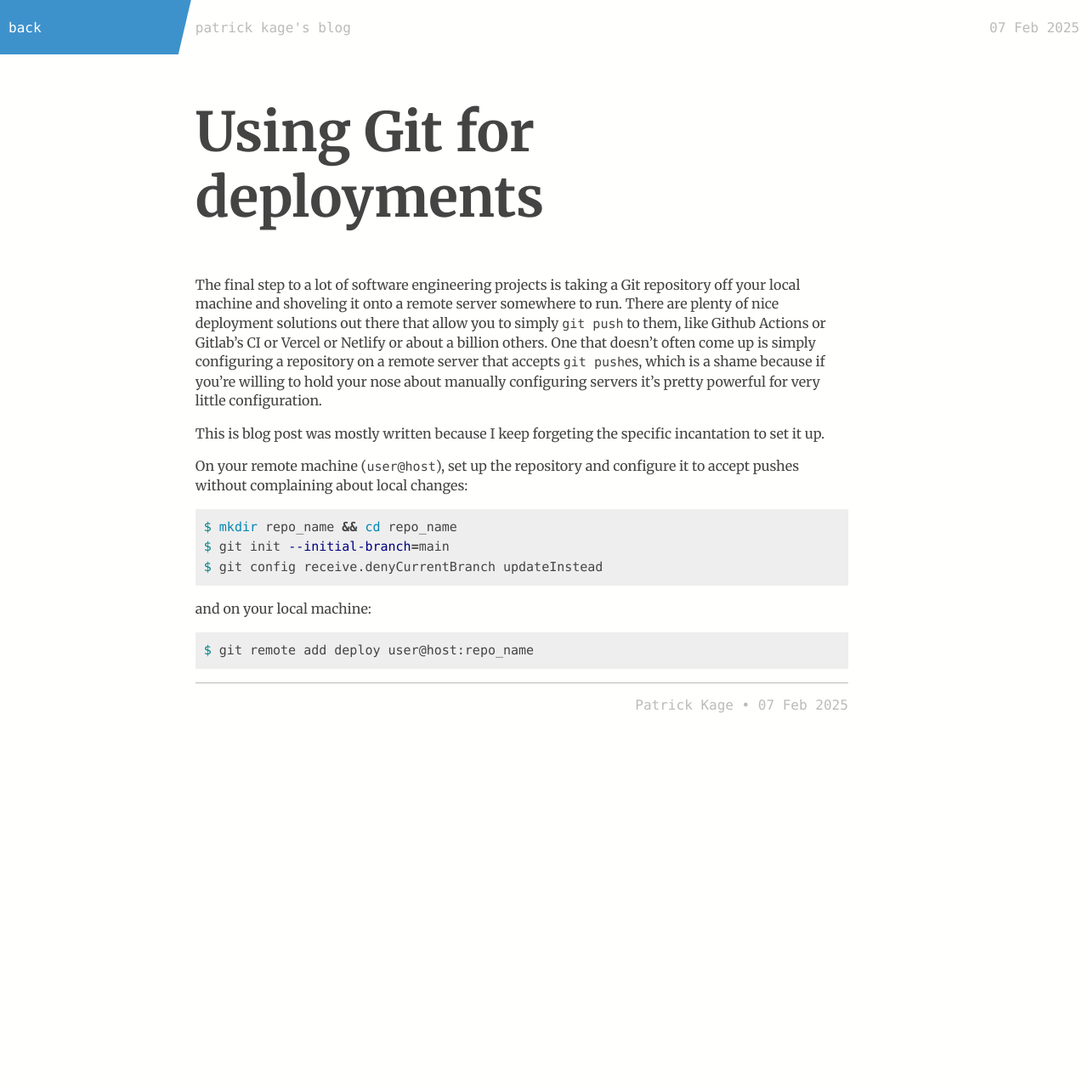
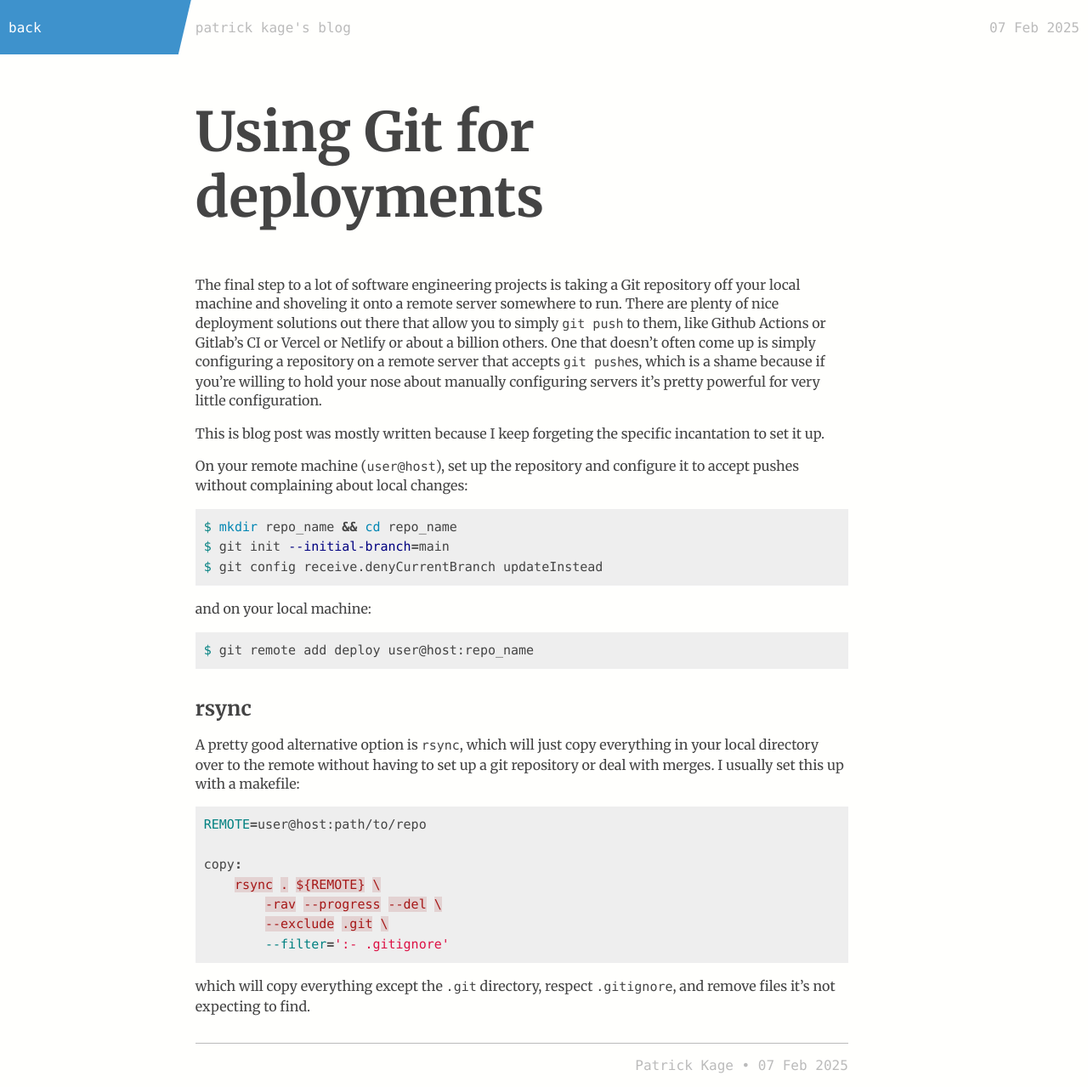
Before and after one commit to pkage/blog, a Jekyll site: the page built from _posts/2025-02-07-git-deploy.md, in a window 1280 px wide. Shown: the whole page at 85% size. Built offline with Jekyll 4.4.1, drawn with Linux system fonts in a browser that asks for light colours; before the commit the page ends 900 px from its top, so only the background shows below that.

Commit message:
add rsync note to git deploy

````diff
--- a/_posts/2025-02-07-git-deploy.md
+++ b/_posts/2025-02-07-git-deploy.md
@@ -32,3 +32,22 @@ and on your local machine:
 ```bash
 $ git remote add deploy user@host:repo_name
 ```
+
+## rsync
+
+A pretty good alternative option is `rsync`, which will just copy everything in
+your local directory over to the remote without having to set up a git
+repository or deal with merges. I usually set this up with a makefile:
+
+```makefile
+REMOTE=user@host:path/to/repo
+
+copy:
+    rsync . ${REMOTE} \
+        -rav --progress --del \
+        --exclude .git \
+        --filter=':- .gitignore'
+```
+
+which will copy everything except the `.git` directory, respect `.gitignore`,
+and remove files it's not expecting to find.
````
